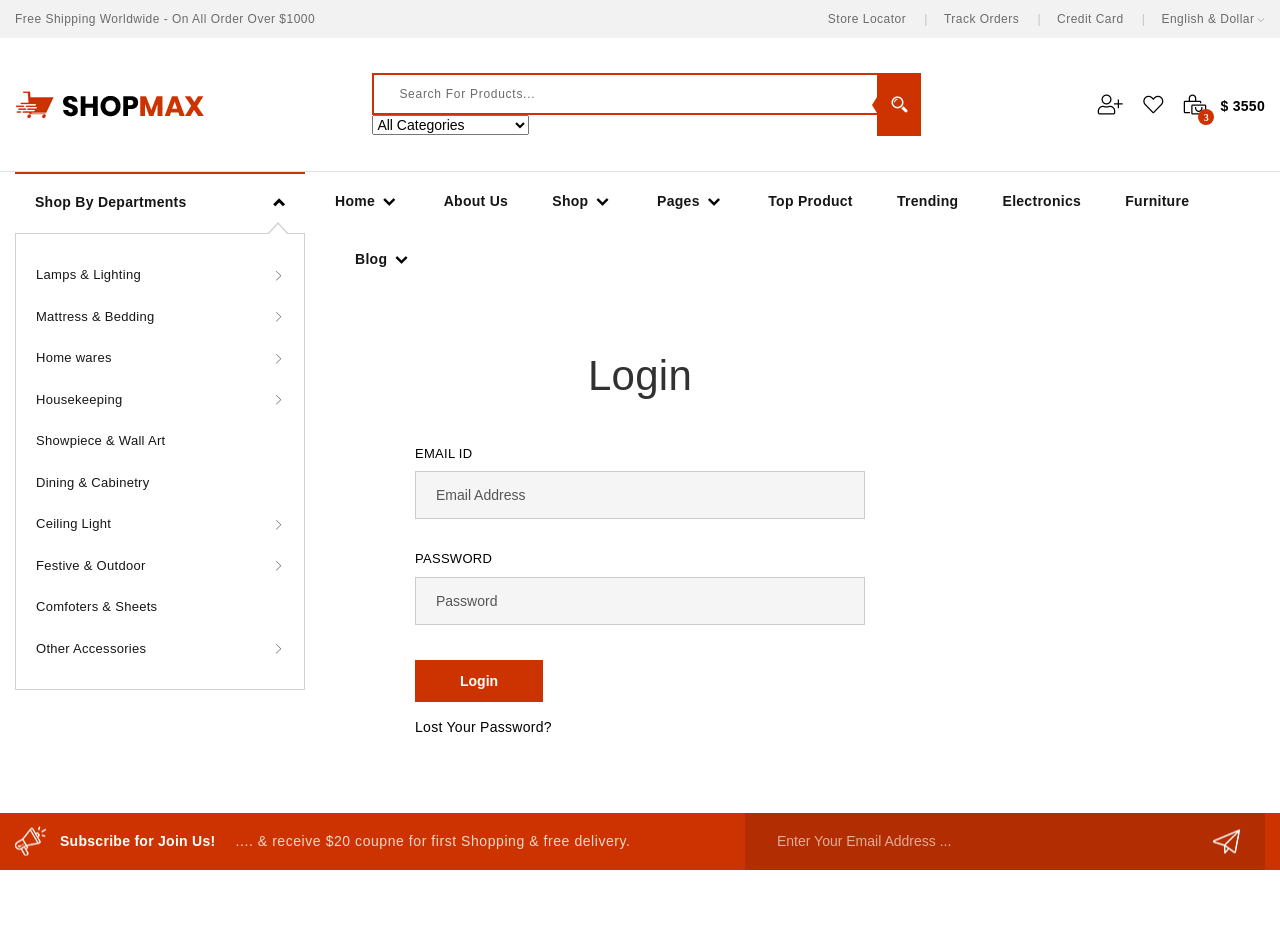
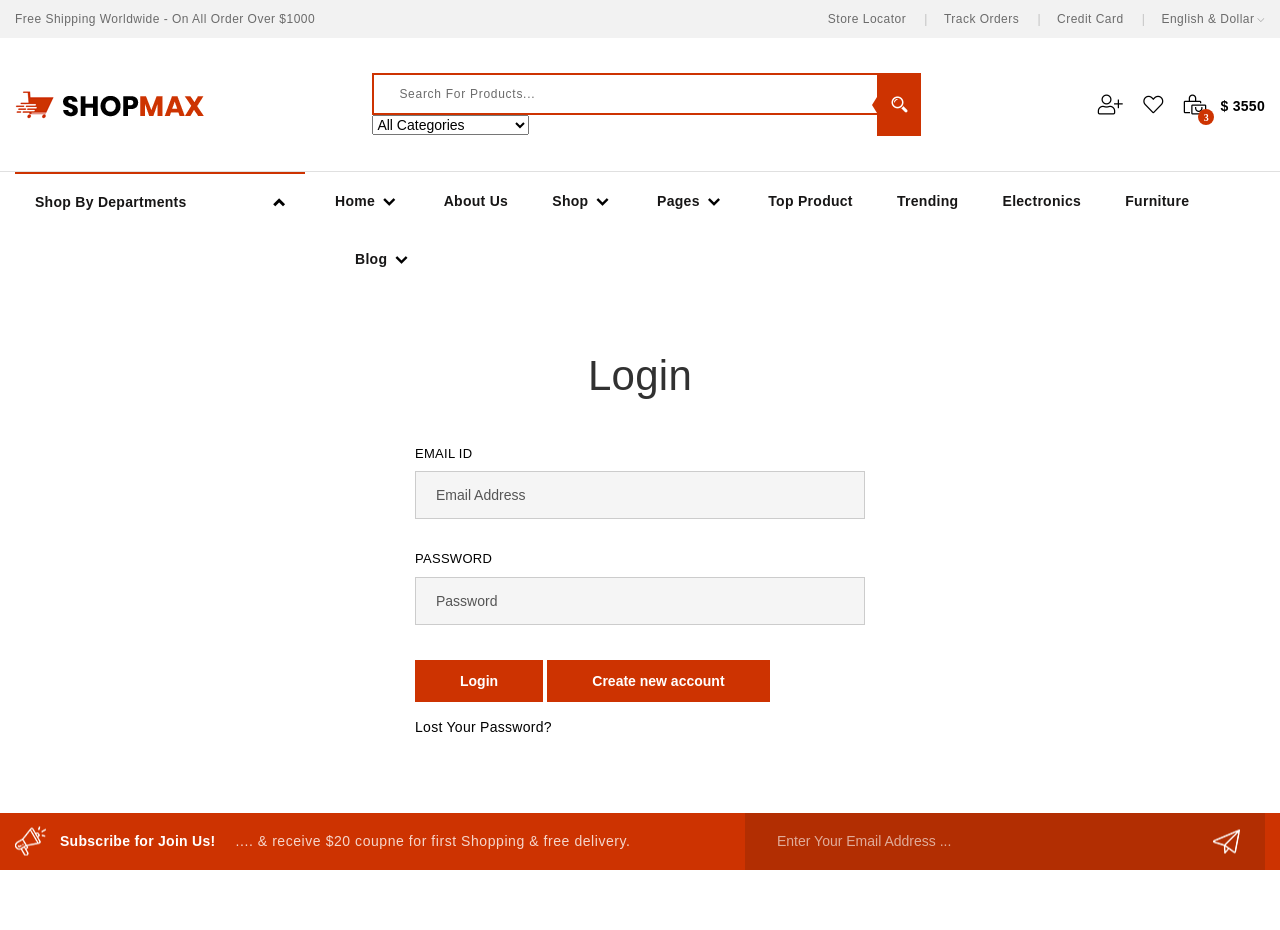
Before and after one commit to protivakundu/ecommerce, a PHP site: page /ecommerce/login.php in a window 1280 px wide. Shown: the top 930 px of the page. Run offline with PHP 8.4, Linux system fonts and the light colour scheme; some libraries are stand-ins or nearby versions; some web fonts are replaced.

Commit message:
modified header and login page

```diff
--- a/customer/inc/header.php
+++ b/customer/inc/header.php
@@ -193,7 +193,7 @@
                             <nav>
                                 <ul class="dept__menu--list">
                                     <li><a class="dept__menu-mlink f-900 cod__gray-color" href="JavaScript:Void(0);">Shop By Departments</a>
-                                        <ul class="dept__menu--dropdown open">
+                                        <!-- <ul class="dept__menu--dropdown open">
                                             <li class="dropdown"><a class="dept__menu--dlink" href="#">Lamps & Lighting</a>
                                                 <ul class="sub__menu sub__dept--menu">
                                                     <li><a href="#">Desktop</a></li>
@@ -302,7 +302,7 @@
                                                     <li><a href="#">Tablet</a></li>
                                                 </ul>
                                             </li>
-                                        </ul>
+                                        </ul> -->
                                     </li>
                                 </ul>
                             </nav>
--- a/customer/login.php
+++ b/customer/login.php
@@ -40,6 +40,7 @@
                                                 <input type="password" placeholder="Password" name="password" required>
                                             </div>
                                             <button type="submit">Login</button>
+                                            <button type="button"><a class="text-white" href="http://localhost/ecommerce/customer/register.php">Create new account</a></button>
 
                                             <a href="#" class="lost-pass">Lost Your Password?</a>
                                         </form>
```
